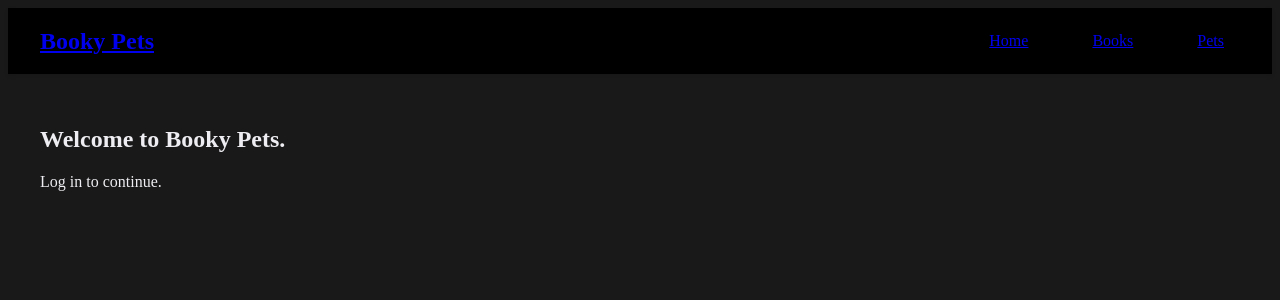
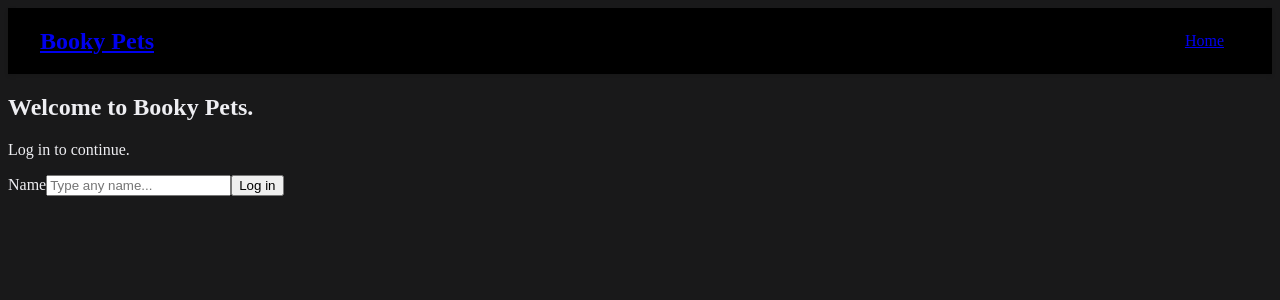
Before and after one commit to tmiesz/BookyPets, a React (Vite) app in the folder src/BookyPets.Web/: page / in a window 1280 px wide. Shown: the top 300 px of the page. Built offline with nearby package versions, Linux system fonts and the light colour scheme.

Commit message:
feat(web): initial iteration of auth context

```diff
--- a/src/BookyPets.Web/src/App.tsx
+++ b/src/BookyPets.Web/src/App.tsx
@@ -5,19 +5,32 @@ import Pets from './pages/Pets'
 import NotFound from './pages/NotFound'
 import NavBar from "./components/NavBar"
 import { Routes, Route } from "react-router-dom"
+import { useState } from 'react'
+import { AuthContext } from './AuthContext.ts'
 
 function App() {
+    const [user, setUser] = useState({ name: "", isAuth: false })
+
+    function login(name: string) {
+        setUser({ name: name, isAuth: true })
+    }
+
+    function logout() {
+        setUser({ name: "", isAuth: false })
+    }
+
     return (
         <div>
-            <NavBar />
-            <main className="main-content">
+            <AuthContext.Provider value={{ user, login, logout }}>
+                <NavBar />
+
                 <Routes>
                     <Route path="/" element={<Home />} />
                     <Route path="/books" element={<Books />} />
                     <Route path="/pets" element={<Pets />} />
                     <Route path="*" element={<NotFound />} />
                 </Routes>
-            </main>
+            </AuthContext.Provider>
         </div>
     );
 }
--- a/src/BookyPets.Web/src/components/NavBar.tsx
+++ b/src/BookyPets.Web/src/components/NavBar.tsx
@@ -1,7 +1,11 @@
 import { Link } from "react-router-dom";
 import "../css/NavBar.css"
+import { AuthContext } from "../AuthContext";
+import { useContext } from "react";
 
 function NavBar() {
+    const { user, logout } = useContext(AuthContext)
+
     return <nav className="navbar">
         <div className="navbar-brand">
             <Link to="/">Booky Pets</Link>
@@ -9,8 +13,9 @@ function NavBar() {
 
         <div className="navbar-links">
             <Link to="/" className="nav-link">Home</Link>
-            <Link to="/books" className="nav-link">Books</Link>
-            <Link to="/pets" className="nav-link">Pets</Link>
+            {user.isAuth && <Link to="/books" className="nav-link">Books</Link>}
+            {user.isAuth && <Link to="/pets" className="nav-link">Pets</Link>}
+            {user.isAuth && <button onClick={logout}>Logout</button>}
         </div>
     </nav>
 }
--- a/src/BookyPets.Web/src/pages/Home.tsx
+++ b/src/BookyPets.Web/src/pages/Home.tsx
@@ -1,12 +1,40 @@
+import { useContext, useState, type SubmitEvent } from "react"
 import "../css/Home.css"
+import { AuthContext } from "../AuthContext";
 
 function Home() {
+    const [name, setName] = useState("")
+    const { user, login } = useContext(AuthContext)
 
-    return <div className="home">
-        <h2>Welcome to Booky Pets.</h2>
-        <p>Log in to continue.</p>
+    function handleSubmit(e: SubmitEvent) {
+        e.preventDefault();
+        if (!name.trim()) return
+        login(name);
+    }
 
-    </div>
+    return (
+        <div className="home">
+            <h2>Welcome to Booky Pets.</h2>
+            <p>Log in to continue.</p>
+
+            <div className="login">
+                <form onSubmit={handleSubmit}>
+                    <label>Name
+                        <input
+                            type="text"
+                            placeholder="Type any name..."
+                            value={name}
+                            onChange={(e) => setName(e.target.value)} />
+                    </label>
+                    <button type="submit">
+                        Log in
+                    </button>
+                </form>
+
+                {user.isAuth && <p>User logged in.</p>}
+            </div>
+        </div>
+    )
 }
 
 export default Home
--- a/src/BookyPets.Web/src/pages/Pets.tsx
+++ b/src/BookyPets.Web/src/pages/Pets.tsx
@@ -1,6 +1,10 @@
+import { useContext } from "react"
+import { AuthContext } from "../AuthContext"
+
 function Pets() {
+    const {user} = useContext(AuthContext)
     return <div>
-        <h2>Pets placeholder</h2>
+        <h2>Pets for {user.name}</h2>
     </div>
 }
 
```
